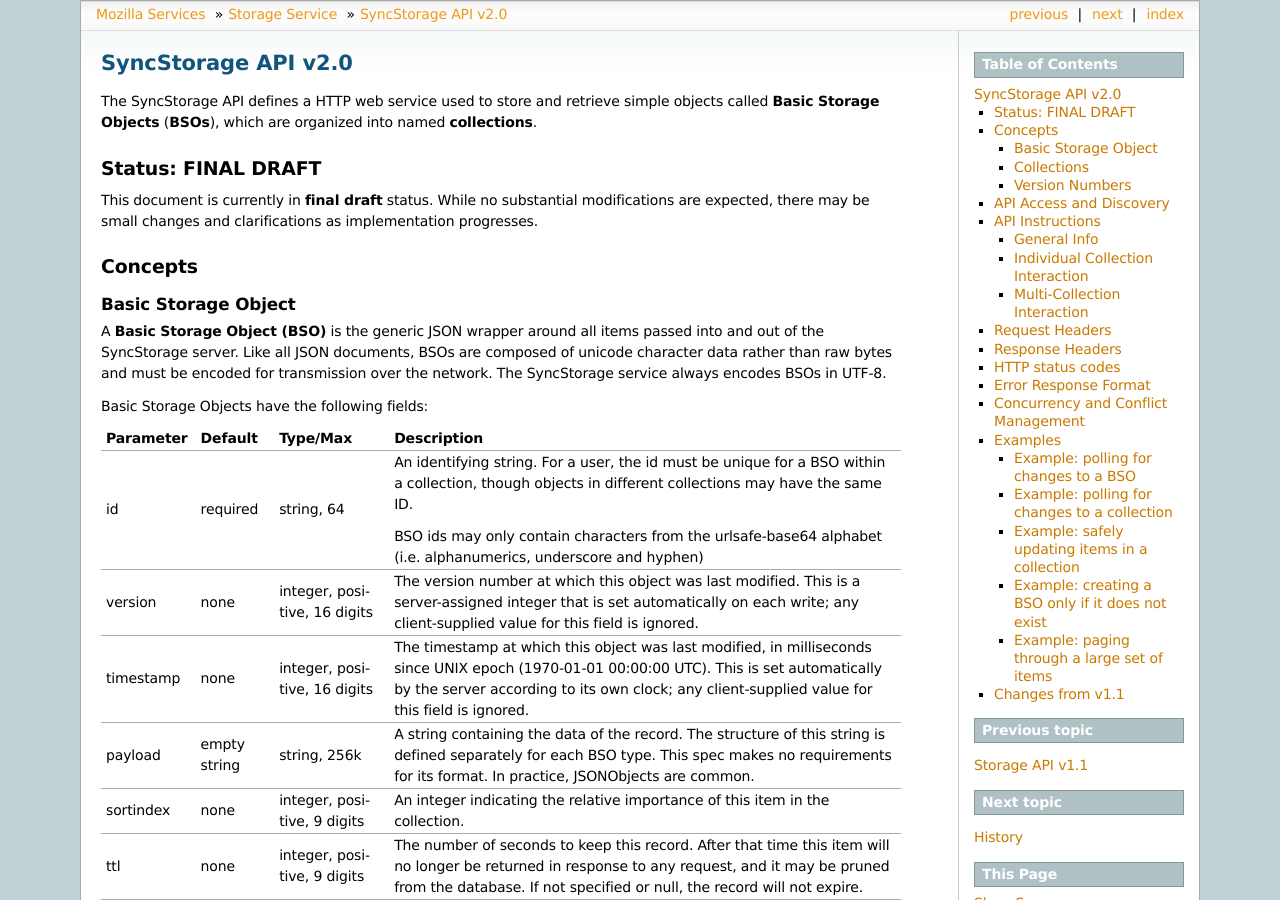
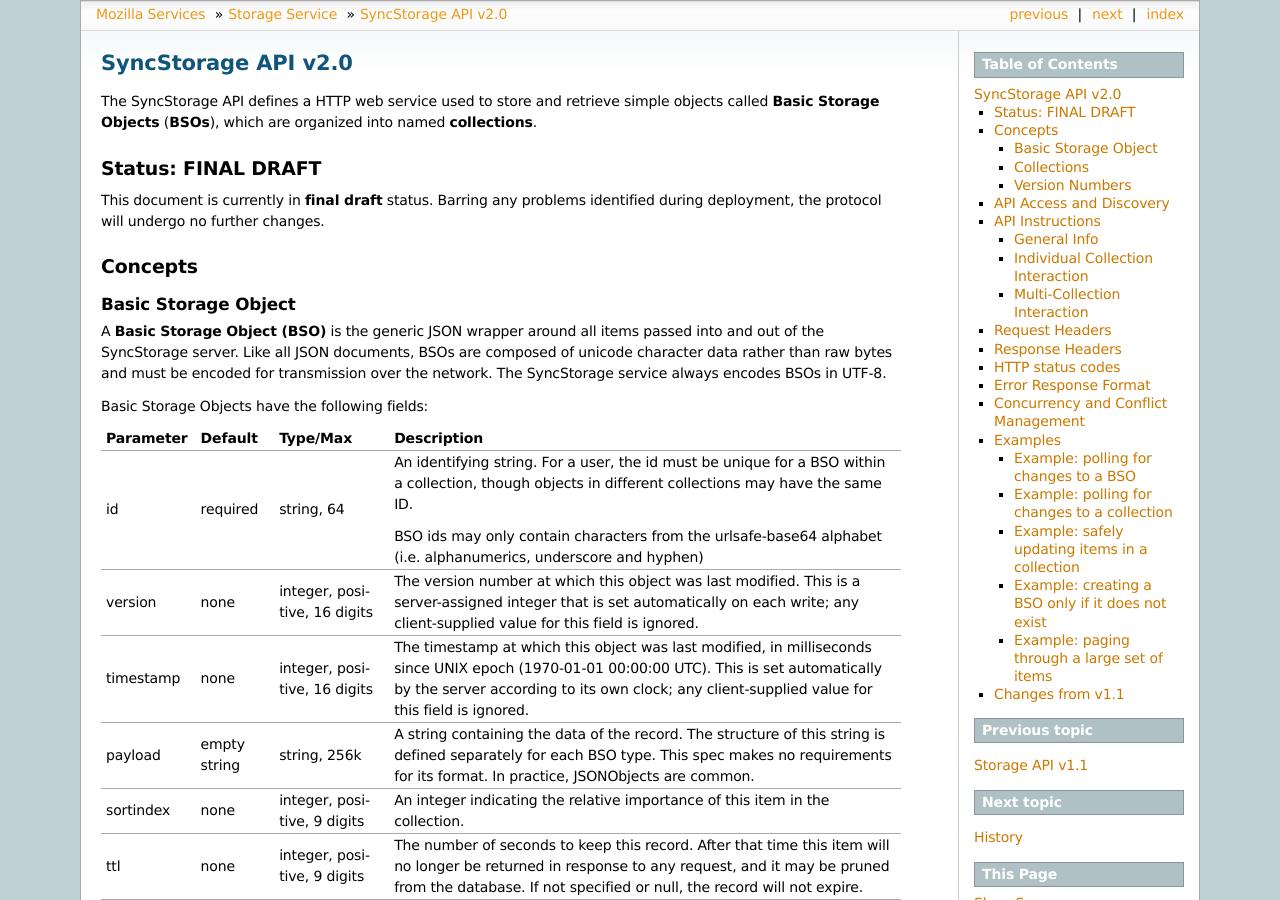
Before and after one commit to mozilla-services/docs, a Sphinx documentation site: the page built from source/storage/apis-2.0.rst, in a window 1280 px wide and 900 px high. Built offline with Sphinx 7.4.7, drawn with Linux system fonts in a browser that asks for light colours; the version number could not be read and is left out.

Commit message:
[Storage] increase finality of sync2.0 "final draft" status

```diff
--- a/source/storage/apis-2.0.rst
+++ b/source/storage/apis-2.0.rst
@@ -12,9 +12,8 @@
 Status: FINAL DRAFT
 ===================
 
-This document is currently in **final draft** status.  While no substantial
-modifications are expected, there may be small changes and clarifications
-as implementation progresses.
+This document is currently in **final draft** status.  Barring any problems
+identified during deployment, the protocol will undergo no further changes.
 
 
 Concepts
```
